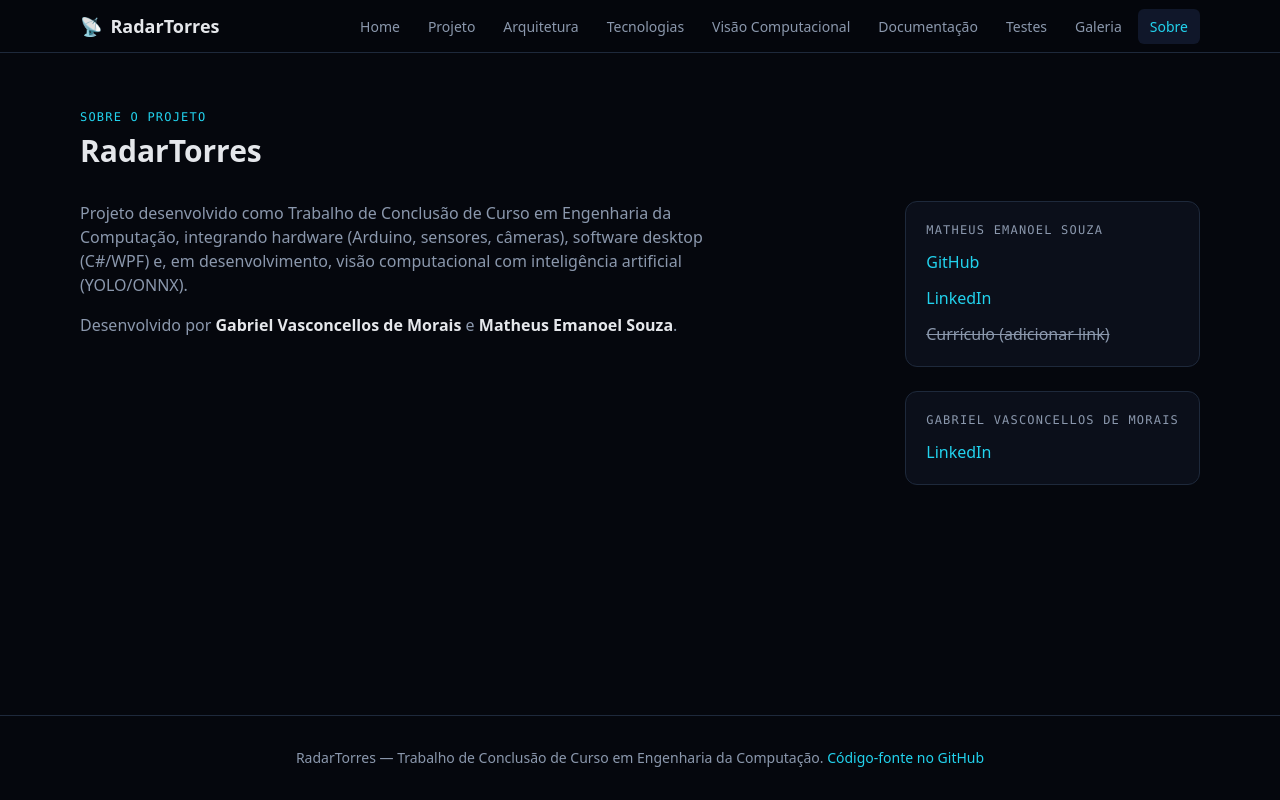
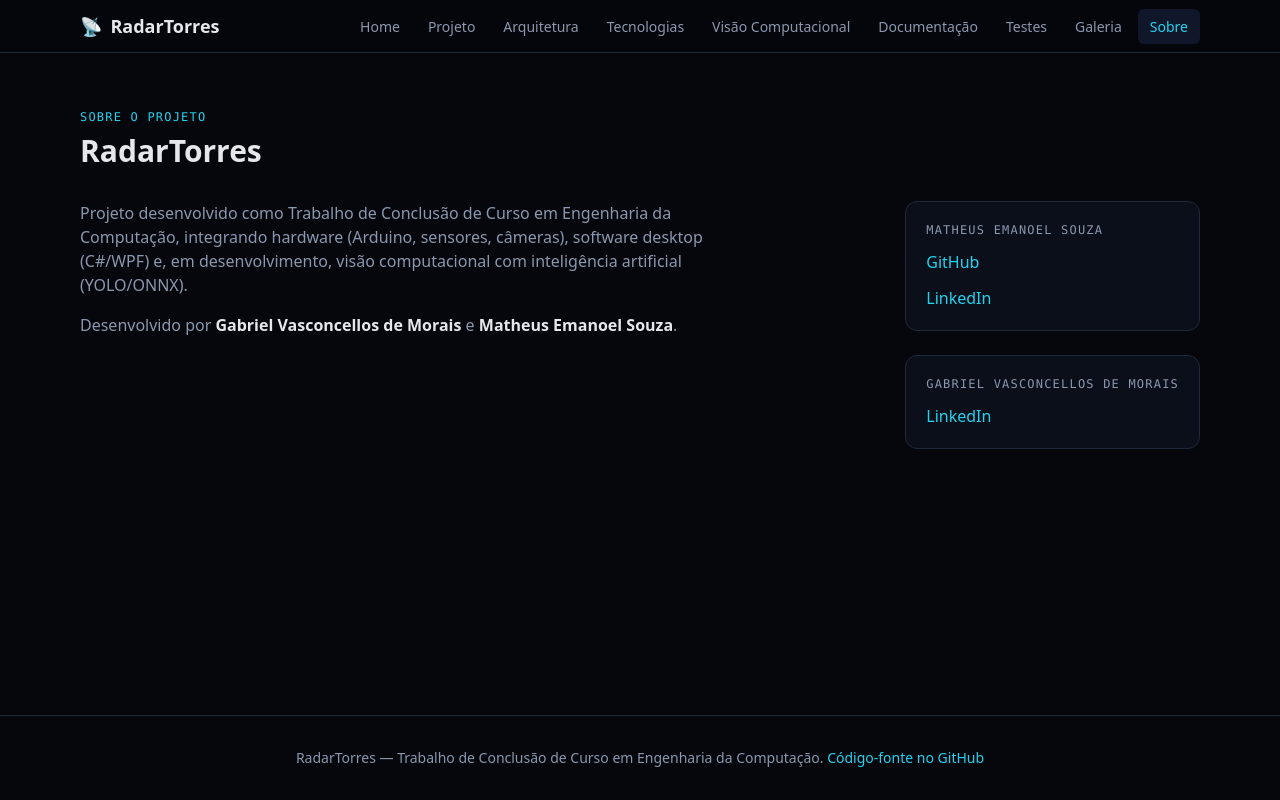
Before and after one commit to Matheus-Emanoel-Souza/Sistema_Rastreamento_Alvos_Arduino, a React (Vite) app in the folder site/: page /#/sobre in a window 1280 px wide. Built offline with nearby package versions, Linux system fonts and the light colour scheme.

Commit message:
chore(site): remove link placeholder de curriculo na pagina Sobre

```diff
--- a/site/src/pages/Sobre.tsx
+++ b/site/src/pages/Sobre.tsx
@@ -39,9 +39,6 @@ export default function Sobre() {
             >
               LinkedIn
             </a>
-            <a href="#" className="text-muted line-through" aria-disabled>
-              Currículo (adicionar link)
-            </a>
           </div>
 
           <div className="flex flex-col gap-3 rounded-xl border border-border bg-surface p-5">
```
